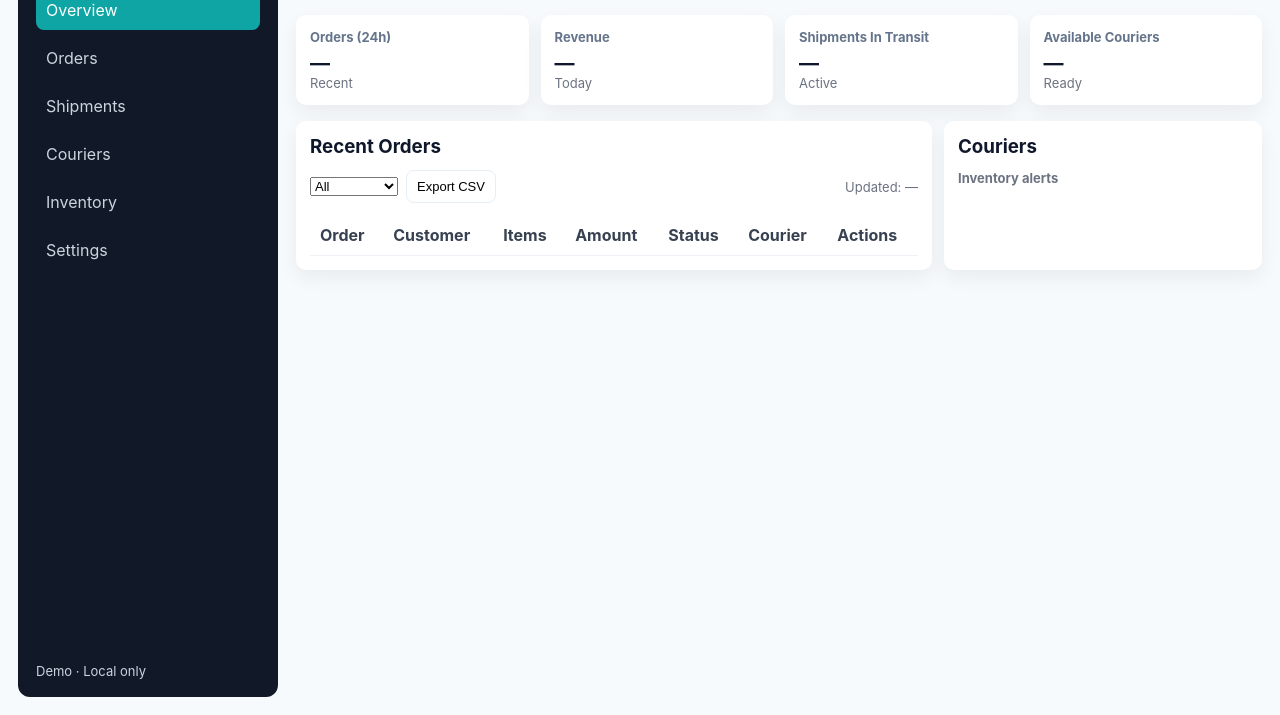
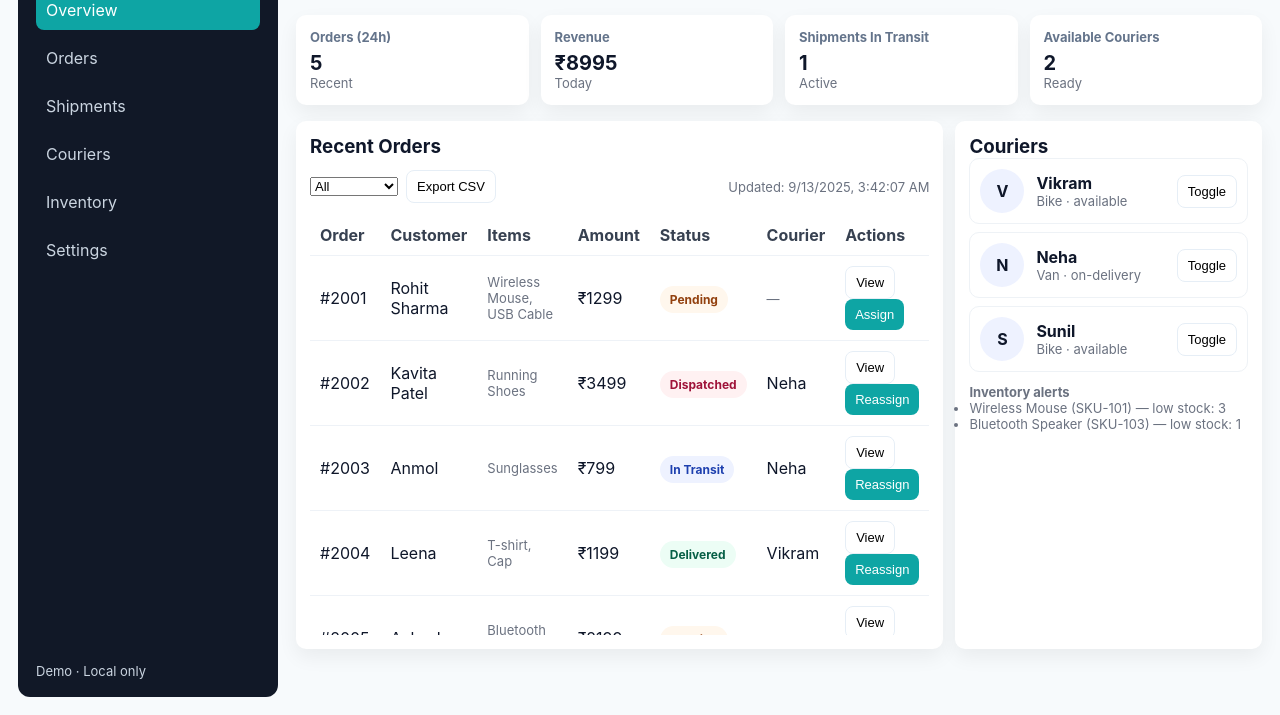
Before and after one commit to yavvariavinash/challenge, a plain HTML site: page index.html in a window 1280 px wide. Shown: the part 85-800 px from the top of the page. Drawn offline with Linux system fonts and the light colour scheme.

Commit message:
Update index.html

```diff
--- a/index.html
+++ b/index.html
@@ -1,3 +1,4 @@
+
 <!doctype html>
 <html lang="en">
 <head>
@@ -131,12 +132,11 @@
   <div id="modalRoot" style="display:none"></div>
 
   <script>
-    // Sample data (Bharath added)
+    // Sample data
     const sampleCouriers = [
       {id:'c1', name:'Vikram', vehicle:'Bike', status:'available'},
       {id:'c2', name:'Neha', vehicle:'Van', status:'on-delivery'},
       {id:'c3', name:'Sunil', vehicle:'Bike', status:'available'},
-      {id:'c4', name:'Bharath', vehicle:'Scooter', status:'available'}, // <-- new courier
     ];
 
     const sampleOrders = [
@@ -279,3 +279,15 @@
       if(view) showOrderDetails(view.dataset.id);
       if(assign) showOrderDetails(assign.dataset.id);
       if(courierBtn) toggleCourier(courierBtn.dataset.courier);
+    });
+    byId('filterStatus').addEventListener('change', ()=>renderAll());
+    byId('globalSearch').addEventListener('input', ()=>renderAll());
+    byId('exportCsv').addEventListener('click', exportCSV);
+
+    // init
+    renderAll();
+    // developer helper: window.resetShopDemo() to clear storage
+    window.resetShopDemo = function(){ localStorage.removeItem('shop_orders'); localStorage.removeItem('shop_couriers'); localStorage.removeItem('shop_inventory'); location.reload(); }
+  </script>
+</body>
+</html>
```
